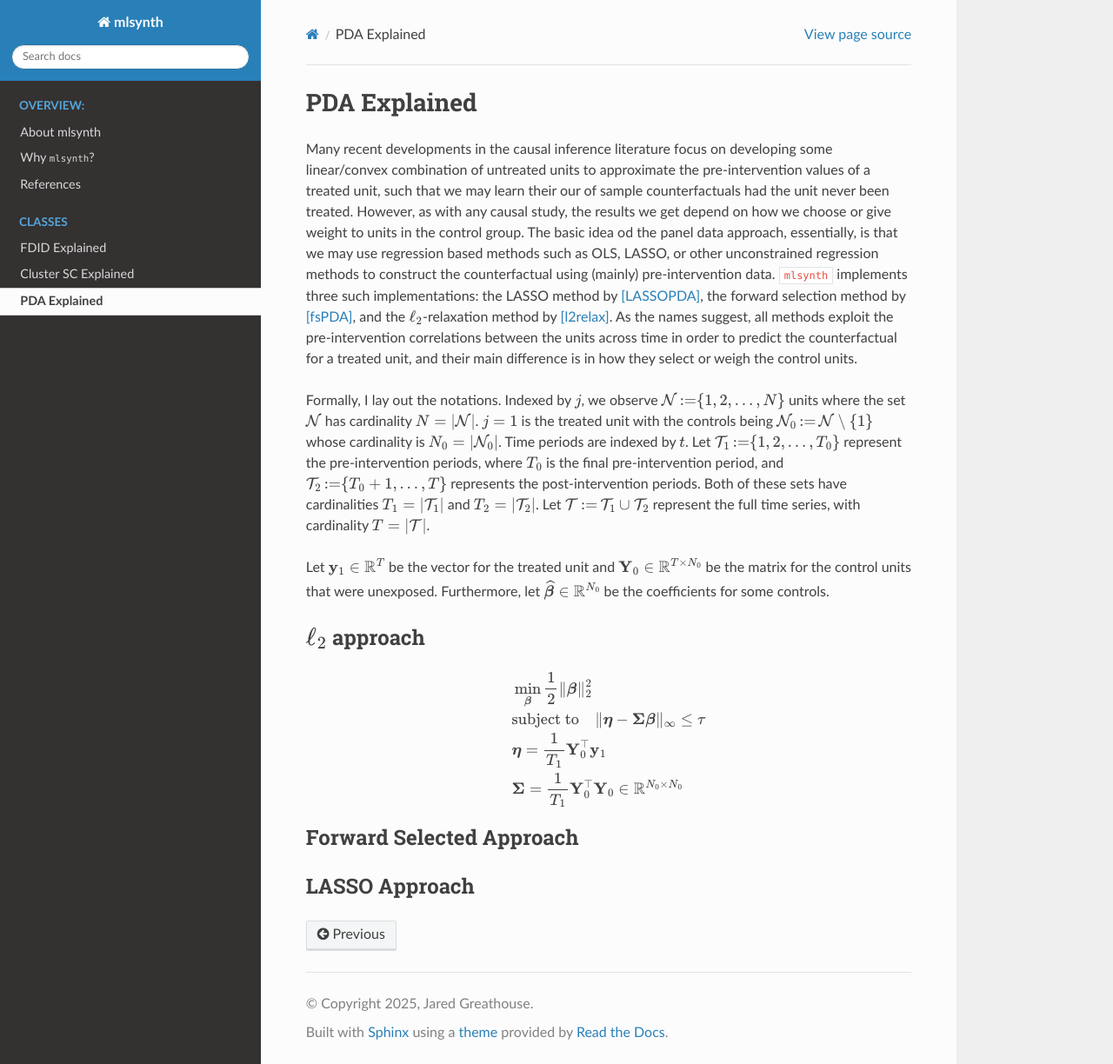
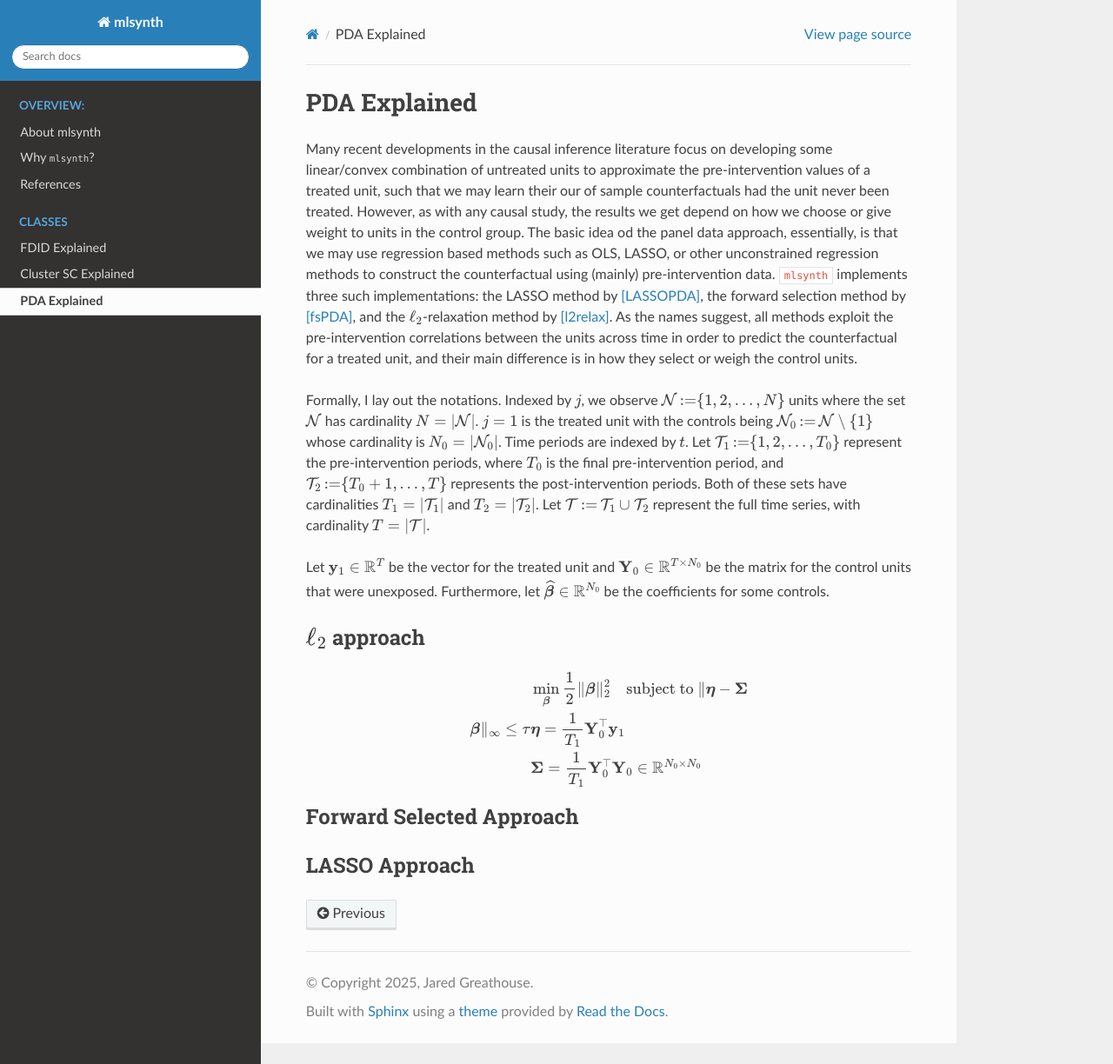
Before and after one commit to jgreathouse9/mlsynth, a Sphinx documentation site: the page built from docs/pda.rst, in a window 1280 px wide and 1224 px high. Shown: the whole window at 87% size. Built offline with Sphinx 7.4.7 and the Read the Docs theme 3.1.0, drawn with Linux system fonts in a browser that asks for light colours; pages that are not in the unit, such as notebooks, are missing from menus.

Commit message:
Update pda.rst

```diff
--- a/docs/pda.rst
+++ b/docs/pda.rst
@@ -14,8 +14,7 @@ Let :math:`\mathbf{y}_1 \in \mathbb{R}^T` be the vector for the treated unit and
 .. math::
 
    \begin{aligned}
-   &\min_{\boldsymbol{\beta}} \frac{1}{2} \|\boldsymbol{\beta}\|_2^2 \\
-   &\text{subject to} \quad \|\boldsymbol{\eta} - \boldsymbol{\Sigma} \boldsymbol{\beta}\|_\infty \leq \tau \\
+   &\min_{\boldsymbol{\beta}} \frac{1}{2} \|\boldsymbol{\beta}\|_2^2 \quad \text{subject to } \|\boldsymbol{\eta} - \boldsymbol{\Sigma} \\ \boldsymbol{\beta}\|_\infty \leq \tau
    &\boldsymbol{\eta} = \frac{1}{T_1} \mathbf{Y}_0^\top \mathbf{y}_1 \\
    &\boldsymbol{\Sigma} = \frac{1}{T_1} \mathbf{Y}_0^\top \mathbf{Y}_0 \in \mathbb{R}^{N_0 \times N_0}
    \end{aligned}
```
